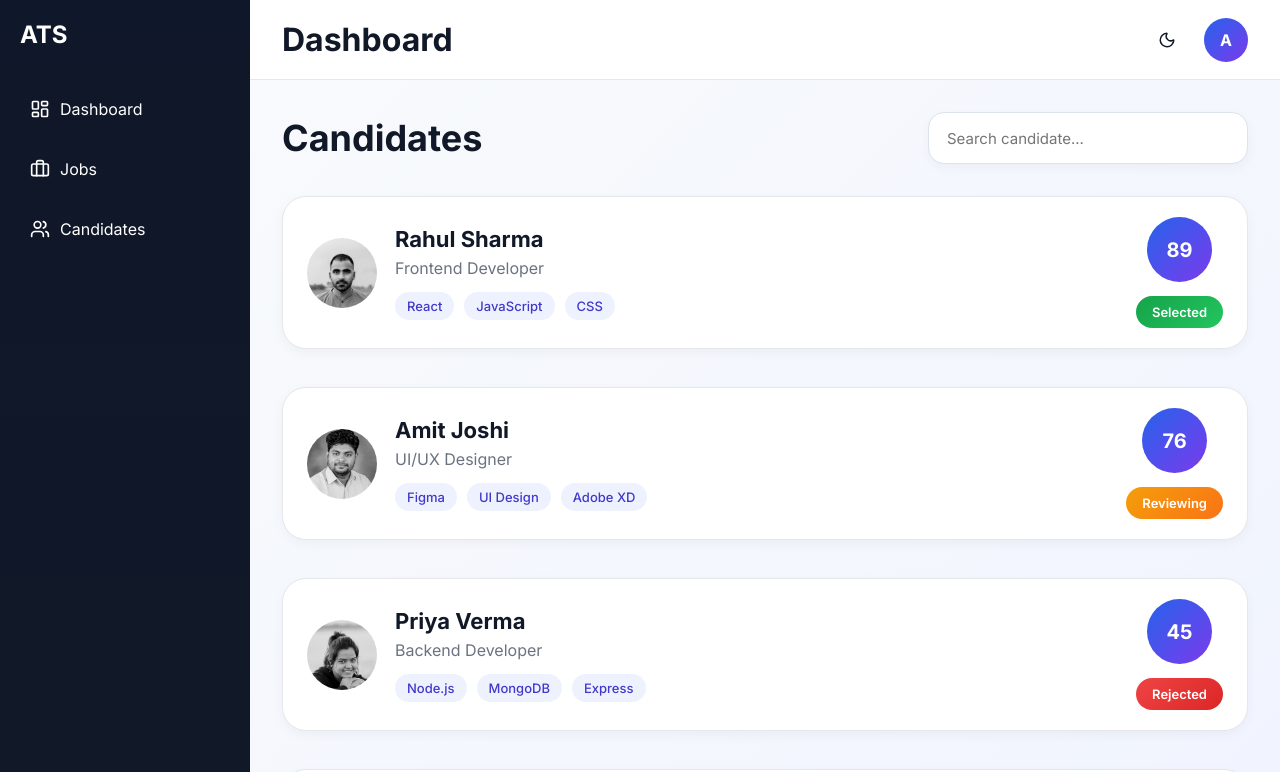
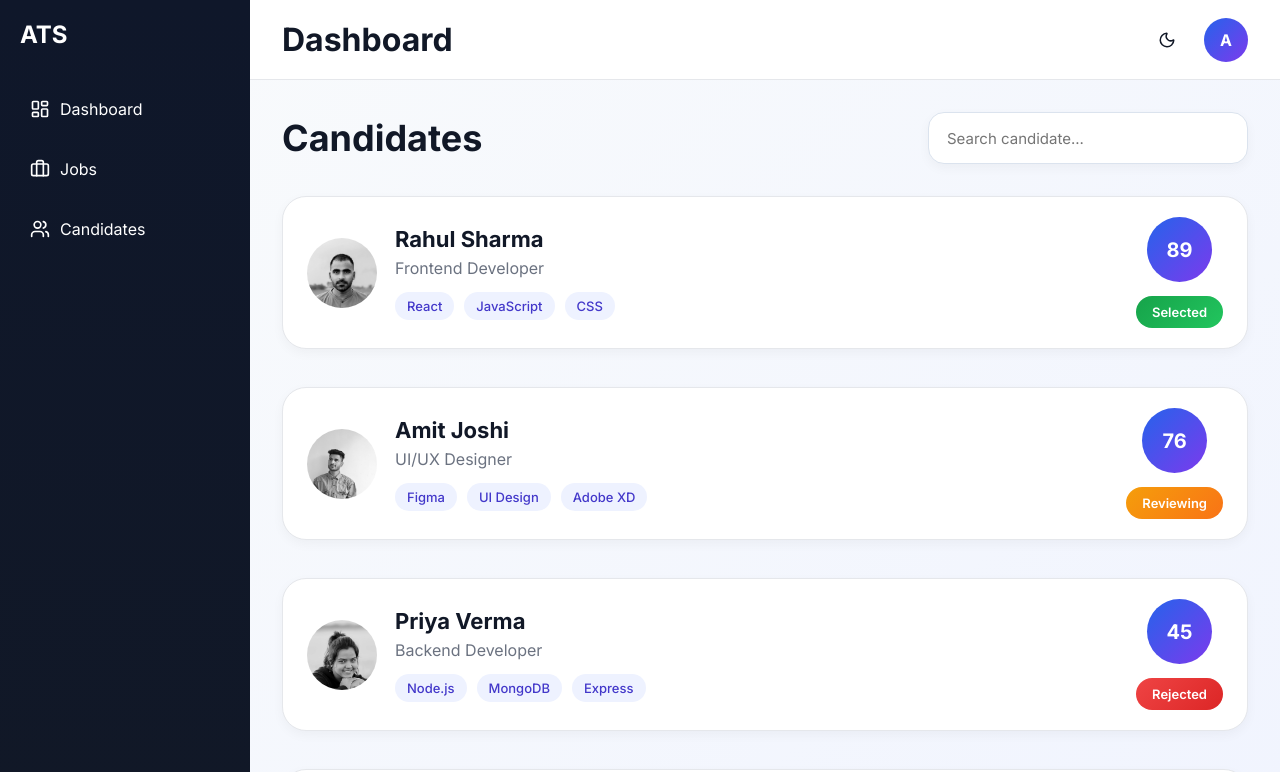
Before and after one commit to akshaybelure-dev/ats-dashboard-assignment, a React (Vite) app: page /candidates in a window 1280 px wide. Shown: the top 772 px of the page. Built offline with nearby package versions, Linux system fonts and the light colour scheme.

Commit message:
changed candidate profile

```diff
--- a/src/data/candidates.js
+++ b/src/data/candidates.js
@@ -1,7 +1,7 @@
 import person1 from "../assets/avatars/person1.jpg";
-import person2 from "../assets/avatars/person2.jpg";
+import person5 from "../assets/avatars/person5.jpg";
 import person3 from "../assets/avatars/person3.jpg";
-import person4 from "../assets/avatars/person4.jpg";
+import person6 from "../assets/avatars/person6.jpg";
 
 export const candidates = [
   {
@@ -26,7 +26,7 @@ export const candidates = [
     skills: ["Figma", "UI Design", "Adobe XD"],
 
     avatar:
-      person2,
+      person5,
   },
 
   {
@@ -68,7 +68,7 @@ export const candidates = [
     "MongoDB"
   ],
 
-  avatar:person4,
+  avatar:person6,
 },
 {
   id: 6,
```
